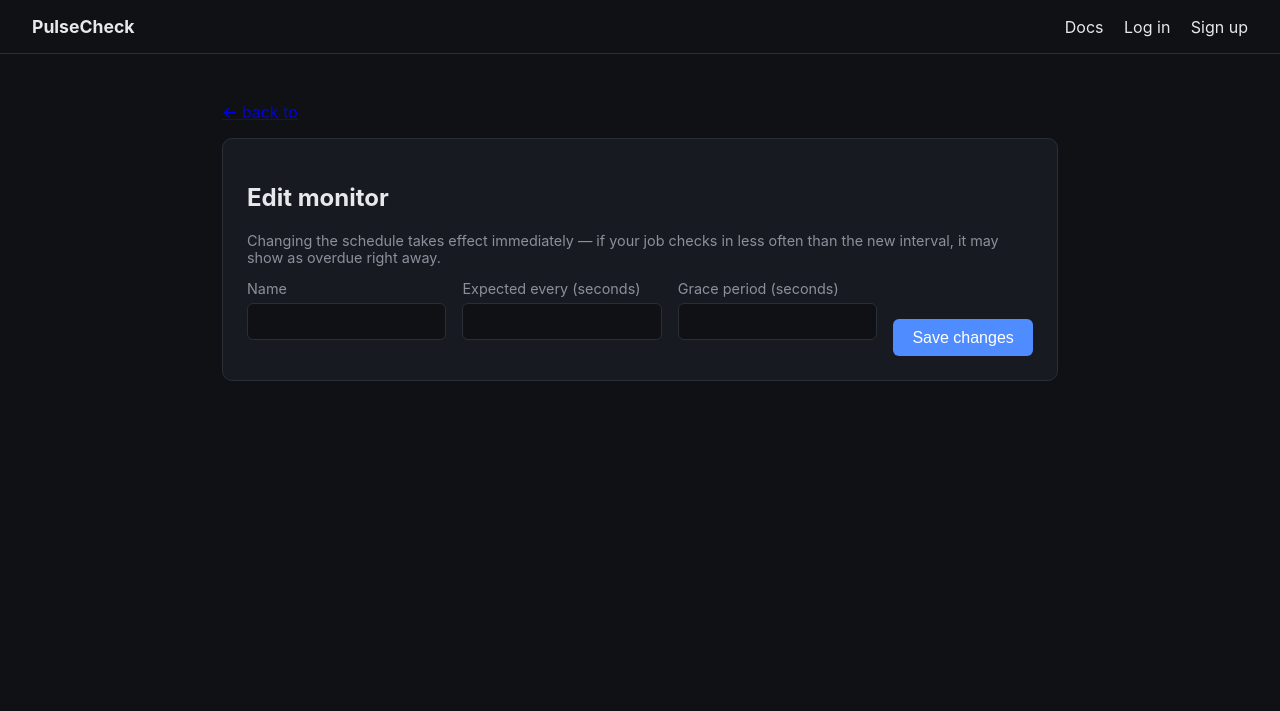
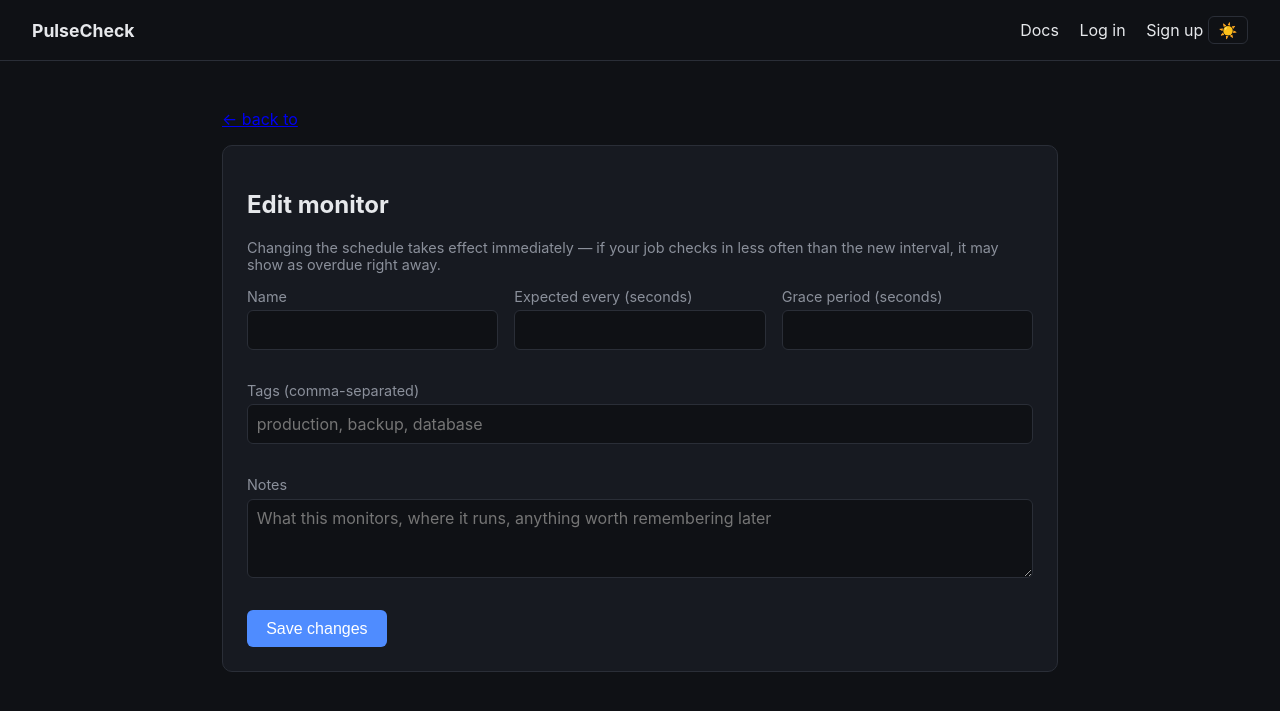
Before and after one commit to shane-Coder/PulseCheck, a Python web app: template backend/app/templates/monitor_edit.html in a window 1280 px wide. Shown: the top 711 px of the page. Run offline with Jinja, Linux system fonts and the light colour scheme; the template is opened without the code that fills it, so the values that code supplies are empty.

Commit message:
feat: sidebar layout, light/dark theme toggle, display name, monitor tags/notes
Sidebar + theme (both explicit UI asks):
- Logged-in views now use a sidebar app shell instead of a top bar —
  matches Healthchecks.io/Cronitor's actual layout and scales better
  as features grow. Logged-out pages (landing, login, register) keep
  the marketing-style top bar, unchanged.
- Light/dark toggle in the sidebar (top bar too, when logged out),
  persisted in localStorage, applied before paint via an inline head
  script to avoid a flash of the wrong theme. Dark stays the default
  for anyone with no saved preference, matching the app's existing
  look. Fixed a handful of hardcoded #0f1115 literals in inputs/code
  blocks that would've stayed dark-only and broken the light theme
  otherwise.

Display name — shown in the nav instead of the raw email, editable
from /account. Falls back to email everywhere it's unset.

Monitor tags + notes — comma-separated tags (shown as pills on the
dashboard and detail page) and a free-text notes field, editable from
the monitor edit page. Matches Healthchecks.io's organizing features
for once someone has more than a couple monitors.

Three new columns across two existing tables (users.display_name,
monitors.tags, monitors.notes) — ran ALTER TABLE against local
Postgres, production next before deploying.

Hit one real Jinja2 issue along the way: {% block content %} can't be
defined twice in a template even inside mutually-exclusive {% if %}
branches — restructured so the block is defined once, with only the
surrounding shell markup (sidebar vs top bar) conditional.

Verified locally end-to-end: sidebar renders for logged-in / top bar
for logged-out, theme toggle actually changes computed background
color and persists across a real reload, display name updates and
shows in the nav, tags/notes save and render as pills + free text on
both the dashboard table and detail page. Full route regression sweep
(authed and anonymous) all green.

```diff
--- a/backend/app/routers/monitors.py
+++ b/backend/app/routers/monitors.py
@@ -109,6 +109,8 @@
     name: str = Form(...),
     period_seconds: int = Form(...),
     grace_seconds: int = Form(...),
+    tags: str = Form(""),
+    notes: str = Form(""),
     db: Session = Depends(get_db),
     user: User = Depends(get_current_user),
 ):
@@ -123,6 +125,8 @@
     monitor.name = name
     monitor.period_seconds = max(period_seconds, 60)
     monitor.grace_seconds = max(grace_seconds, 0)
+    monitor.tags = tags.strip()
+    monitor.notes = notes.strip()
     db.commit()
     return RedirectResponse(url=f"/monitors/{monitor_id}", status_code=status.HTTP_302_FOUND)
 
--- a/backend/app/static/style.css
+++ b/backend/app/static/style.css
@@ -12,6 +12,16 @@
   --new: #8b909b;
   --paused: #7a8699;
   font-family: -apple-system, BlinkMacSystemFont, "Segoe UI", Roboto, sans-serif;
+}
+
+/* Dark is the default (matches the app's original look for anyone with no
+   saved preference yet) — light is opt-in via the theme toggle. */
+:root[data-theme="light"] {
+  --bg: #f5f6f8;
+  --card: #ffffff;
+  --border: #dde1e6;
+  --text: #1a1d23;
+  --muted: #667085;
 }
 
 * { box-sizing: border-box; }
@@ -49,6 +59,91 @@
   padding: 2rem;
 }
 
+/* Logged-in app shell: sidebar + content, instead of the marketing top bar */
+.app-shell {
+  display: flex;
+  min-height: 100vh;
+}
+
+.sidebar {
+  width: 220px;
+  flex-shrink: 0;
+  display: flex;
+  flex-direction: column;
+  padding: 1.5rem 1rem;
+  border-right: 1px solid var(--border);
+}
+
+.sidebar .brand {
+  padding: 0 0.5rem;
+  margin-bottom: 1.5rem;
+}
+
+.sidebar-nav {
+  display: flex;
+  flex-direction: column;
+  gap: 0.25rem;
+}
+
+.sidebar-nav a {
+  color: var(--text);
+  text-decoration: none;
+  padding: 0.5rem;
+  border-radius: 6px;
+  font-size: 0.9rem;
+}
+
+.sidebar-nav a:hover {
+  background: var(--card);
+}
+
+.sidebar-footer {
+  margin-top: auto;
+  display: flex;
+  flex-direction: column;
+  gap: 0.5rem;
+  padding: 0 0.5rem;
+}
+
+.sidebar-user {
+  font-size: 0.8rem;
+  word-break: break-all;
+}
+
+.theme-toggle {
+  background: none;
+  border: 1px solid var(--border);
+  border-radius: 6px;
+  padding: 0.35rem 0.6rem;
+  font-size: 0.95rem;
+  align-self: flex-start;
+  line-height: 1;
+}
+
+.app-main {
+  flex: 1;
+  max-width: 900px;
+  padding: 2rem;
+}
+
+@media (max-width: 768px) {
+  .app-shell { flex-direction: column; }
+  .sidebar {
+    width: 100%;
+    flex-direction: row;
+    align-items: center;
+    justify-content: space-between;
+    border-right: none;
+    border-bottom: 1px solid var(--border);
+    padding: 1rem;
+  }
+  .sidebar .brand { margin-bottom: 0; }
+  .sidebar-nav { flex-direction: row; }
+  .sidebar-footer { flex-direction: row; margin-top: 0; padding: 0; }
+  .sidebar-user { display: none; }
+  .app-main { padding: 1.5rem 1rem; }
+}
+
 .card {
   background: var(--card);
   border: 1px solid var(--border);
@@ -77,16 +172,32 @@
   color: var(--muted);
 }
 
-input {
+input, textarea {
   display: block;
   width: 100%;
   margin-top: 0.35rem;
   padding: 0.55rem;
   border-radius: 6px;
   border: 1px solid var(--border);
-  background: #0f1115;
+  background: var(--bg);
   color: var(--text);
   font-size: 1rem;
+  font-family: inherit;
+}
+
+textarea {
+  resize: vertical;
+}
+
+.tag-pill {
+  display: inline-block;
+  background: var(--card);
+  border: 1px solid var(--border);
+  color: var(--muted);
+  font-size: 0.75rem;
+  padding: 0.15rem 0.55rem;
+  border-radius: 999px;
+  margin-left: 0.4rem;
 }
 
 .inline-form {
@@ -219,7 +330,11 @@
   min-width: 2px;
 }
 
+.status-late-text { color: var(--late); }
+.status-down-text { color: var(--down); }
+
 .status-fill-up { background: var(--up); }
+.status-fill-late { background: var(--late); }
 .status-fill-down { background: var(--down); }
 .status-fill-new { background: var(--new); }
 .status-fill-paused { background: var(--paused); }
@@ -268,7 +383,7 @@
 
 .ping-url {
   display: block;
-  background: #0f1115;
+  background: var(--bg);
   border: 1px solid var(--border);
   border-radius: 6px;
   padding: 0.75rem;
@@ -277,7 +392,7 @@
 }
 
 pre {
-  background: #0f1115;
+  background: var(--bg);
   border: 1px solid var(--border);
   border-radius: 6px;
   padding: 0.75rem;
@@ -295,7 +410,7 @@
 .card h3:first-of-type { margin-top: 0; }
 
 .card code {
-  background: #0f1115;
+  background: var(--bg);
   border: 1px solid var(--border);
   border-radius: 4px;
   padding: 0.1rem 0.35rem;
--- a/backend/app/templates/admin.html
+++ b/backend/app/templates/admin.html
@@ -20,6 +20,7 @@
     <tr>
       <td>
         {{ u.email }}
+        {% if u.display_name %}<span class="muted">({{ u.display_name }})</span>{% endif %}
         {% if is_admin_email(u.email) %}<span class="badge status-up">admin</span>{% endif %}
       </td>
       <td>{{ u.created_at.strftime("%Y-%m-%d %H:%M UTC") }}</td>
--- a/backend/app/templates/base.html
+++ b/backend/app/templates/base.html
@@ -5,30 +5,72 @@
   <meta name="viewport" content="width=device-width, initial-scale=1">
   <title>{% block title %}PulseCheck{% endblock %}</title>
   <link rel="stylesheet" href="/static/style.css">
+  <script>
+    (function () {
+      try {
+        var saved = localStorage.getItem("pulsecheck_theme");
+        if (saved) document.documentElement.setAttribute("data-theme", saved);
+      } catch (e) {}
+    })();
+  </script>
 </head>
 <body>
-  <header class="topbar">
+{% if user %}
+  <div class="app-shell">
+    <aside class="sidebar">
       <a class="brand" href="/">PulseCheck</a>
-    {% if user %}
-      <nav>
+      <nav class="sidebar-nav">
+        <a href="/">Monitors</a>
         <a href="/docs">Docs</a>
         <a href="/account">Account</a>
         {% if is_admin_email(user.email) %}<a href="/admin">Admin</a>{% endif %}
-        <span class="muted">{{ user.email }}</span>
-        <form method="post" action="/logout" style="display:inline">
+      </nav>
+      <div class="sidebar-footer">
+        <button type="button" class="theme-toggle" id="theme-toggle" aria-label="Toggle light/dark theme">☀️</button>
+        <span class="muted sidebar-user">{{ user.display_name or user.email }}</span>
+        <form method="post" action="/logout">
           <button class="link-button" type="submit">Log out</button>
         </form>
-      </nav>
+      </div>
+    </aside>
+    <main class="app-main">
 {% else %}
+  <header class="topbar">
+    <a class="brand" href="/">PulseCheck</a>
     <nav>
       <a href="/docs">Docs</a>
       <a href="/login">Log in</a>
       <a href="/register">Sign up</a>
+      <button type="button" class="theme-toggle" id="theme-toggle" aria-label="Toggle light/dark theme">☀️</button>
     </nav>
-    {% endif %}
   </header>
   <main class="container">
+{% endif %}
       {% block content %}{% endblock %}
+{% if user %}
     </main>
+  </div>
+{% else %}
+  </main>
+{% endif %}
+
+  <script>
+    (function () {
+      var btn = document.getElementById("theme-toggle");
+      if (!btn) return;
+      function current() {
+        return document.documentElement.getAttribute("data-theme") || "dark";
+      }
+      function apply(theme) {
+        document.documentElement.setAttribute("data-theme", theme);
+        try { localStorage.setItem("pulsecheck_theme", theme); } catch (e) {}
+        btn.textContent = theme === "light" ? "🌙" : "☀️";
+      }
+      btn.textContent = current() === "light" ? "🌙" : "☀️";
+      btn.addEventListener("click", function () {
+        apply(current() === "light" ? "dark" : "light");
+      });
+    })();
+  </script>
 </body>
 </html>
--- a/backend/app/templates/dashboard.html
+++ b/backend/app/templates/dashboard.html
@@ -60,7 +60,10 @@
   <tbody>
     {% for m in monitors %}
     <tr>
-      <td><a href="/monitors/{{ m.id }}">{{ m.name }}</a></td>
+      <td>
+        <a href="/monitors/{{ m.id }}">{{ m.name }}</a>
+        {% for tag in m.tag_list %}<span class="tag-pill">{{ tag }}</span>{% endfor %}
+      </td>
       <td><span class="badge status-{{ m.status.value }}">{{ m.status.value }}</span></td>
       <td>{{ m.last_ping_at.strftime("%Y-%m-%d %H:%M UTC") if m.last_ping_at else "never" }}</td>
       <td>{{ m.period_seconds }}s (+{{ m.grace_seconds }}s grace)</td>
--- a/backend/app/templates/landing.html
+++ b/backend/app/templates/landing.html
@@ -46,6 +46,12 @@
         <td>24h (+1h grace)</td>
       </tr>
       <tr>
+        <td>hourly-sync-job</td>
+        <td><span class="badge status-late">late</span></td>
+        <td>2026-08-09 16:10 UTC</td>
+        <td>1h (+10m grace)</td>
+      </tr>
+      <tr>
         <td>weekly-report-email</td>
         <td><span class="badge status-down">down</span></td>
         <td>2026-08-02 09:00 UTC</td>
--- a/backend/app/templates/monitor_edit.html
+++ b/backend/app/templates/monitor_edit.html
@@ -16,6 +16,12 @@
     <label>Grace period (seconds)
       <input type="number" name="grace_seconds" value="{{ monitor.grace_seconds }}" min="0" required>
     </label>
+    <label style="flex-basis: 100%;">Tags <span class="muted">(comma-separated)</span>
+      <input type="text" name="tags" value="{{ monitor.tags }}" placeholder="production, backup, database">
+    </label>
+    <label style="flex-basis: 100%;">Notes
+      <textarea name="notes" rows="3" placeholder="What this monitors, where it runs, anything worth remembering later">{{ monitor.notes }}</textarea>
+    </label>
     <button type="submit">Save changes</button>
   </form>
 </div>
```
Also changed, not shown: backend/app/models.py (+14 -1 lines), backend/app/routers/account.py (+15 -0 lines), backend/app/templates/account.html (+11 -0 lines), backend/app/templates/monitor_detail.html (+14 -0 lines). Lines whose indentation alone changed are shown as unchanged.
